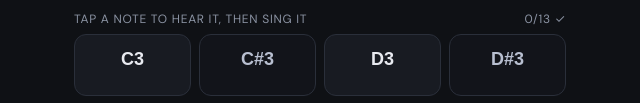
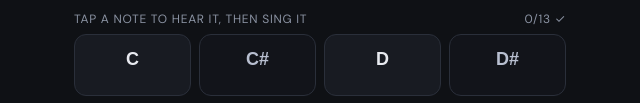
Before and after one commit to kdonewald/Ai_Visual_Guitar_Site, a plain HTML site: page voice.html in a window 1280 px wide. Shown: the part 685-788 px from the top of the page, 320-960 px from the left. Drawn offline with nearby package versions, Linux system fonts and the light colour scheme.

Commit message:
Add files via upload

```diff
--- a/voice.html
+++ b/voice.html
@@ -157,7 +157,7 @@ const OCT=[{o:2,n:'Low',r:'65–130 Hz'},{o:3,n:'Medium',r:'130–260 Hz'},{o:4,
 const $=id=>document.getElementById(id);
 const st={oct:3,root:0,scale:'chrom',tol:25,forg:true,target:null,passed:new Set()};
 const midiHz=m=>440*Math.pow(2,(m-69)/12);
-const midiName=m=>NOTES[((m%12)+12)%12]+(Math.floor(m/12)-1);
+const midiName=m=>NOTES[((m%12)+12)%12]; // letter only — the Low/Medium/High buttons carry the octave
 const rootMidi=()=>12*(st.oct+1)+st.root;
 const scaleMidis=()=>SCALES[st.scale].iv.map(i=>rootMidi()+i);
 
```
